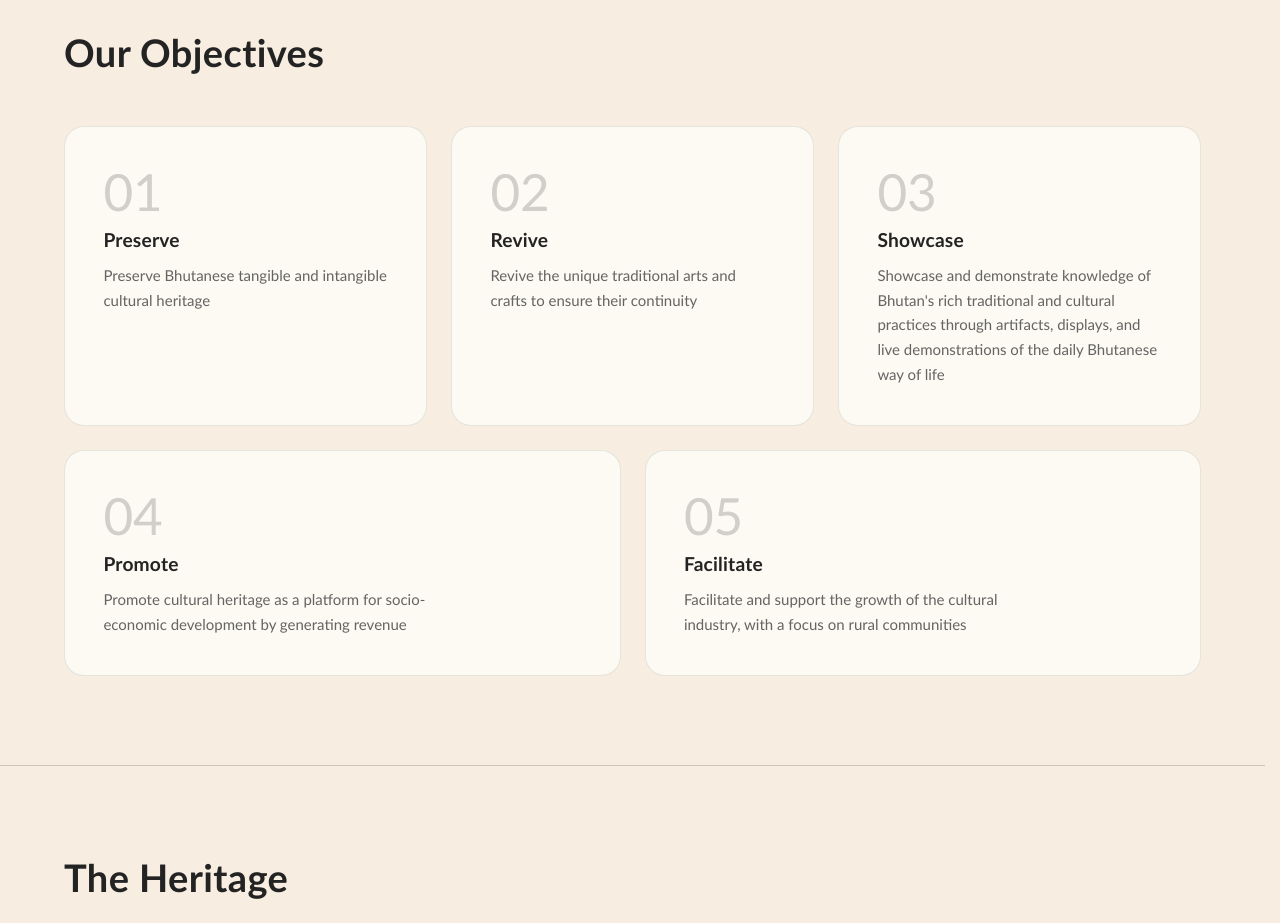
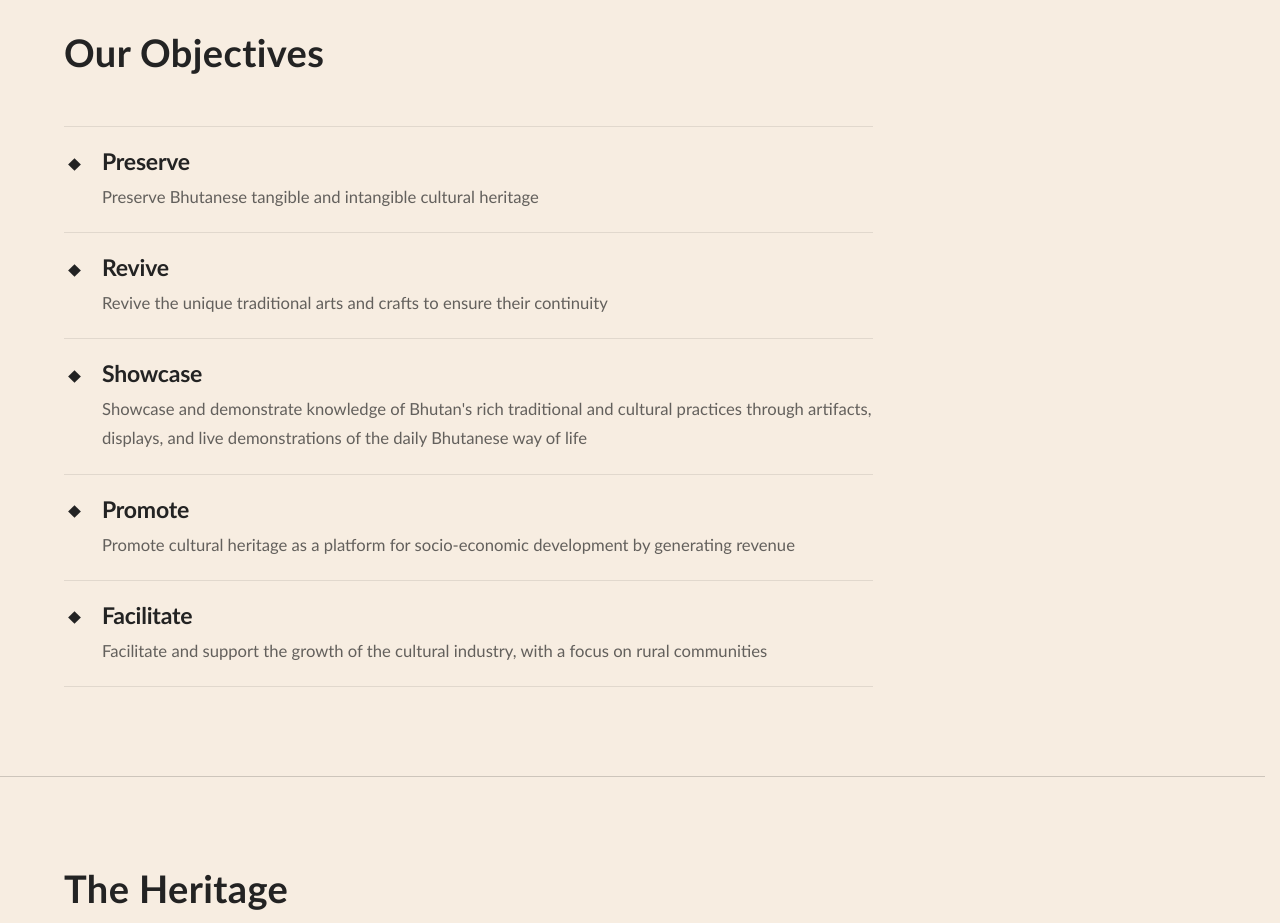
Before and after one commit to basanta-svg/flokheritage, a plain HTML site: page about.html in a window 1280 px wide. Shown: the part 1120-2043 px from the top of the page. Drawn offline with Linux system fonts and the light colour scheme.

Commit message:
About: objectives as a bulleted list with subtitles; bump stylesheet version
Co-Authored-By: Claude Sonnet 5.5 <noreply@anthropic.com>

```diff
--- a/about.html
+++ b/about.html
@@ -6,7 +6,7 @@
 <title>About — Folk Heritage</title>
 <meta name="description" content="Phelchey Toenkhyim, the Folk Heritage Museum's story, founding, vision and a room-by-room walk through the 19th-century manor, Kawajangsa, Thimphu.">
 <link rel="icon" type="image/png" href="assets/image/site%20icon.png">
-<link rel="stylesheet" href="styles.css?v=94">
+<link rel="stylesheet" href="styles.css?v=99">
 </head>
 <body>
 <a class="skip-link" href="#main">Skip to content</a>
@@ -115,33 +115,13 @@
   <section class="section">
     <div class="wrap">
       <h2 class="h-xl" style="margin-bottom: clamp(32px, 4vw, 56px);">Our Objectives</h2>
-      <div class="obj-grid">
-        <article class="obj-card">
-          <span class="obj-num" aria-hidden="true">01</span>
-          <h3 class="h-md">Preserve</h3>
-          <p class="card-desc">Preserve Bhutanese tangible and intangible cultural heritage</p>
-        </article>
-        <article class="obj-card">
-          <span class="obj-num" aria-hidden="true">02</span>
-          <h3 class="h-md">Revive</h3>
-          <p class="card-desc">Revive the unique traditional arts and crafts to ensure their continuity</p>
-        </article>
-        <article class="obj-card">
-          <span class="obj-num" aria-hidden="true">03</span>
-          <h3 class="h-md">Showcase</h3>
-          <p class="card-desc">Showcase and demonstrate knowledge of Bhutan's rich traditional and cultural practices through artifacts, displays, and live demonstrations of the daily Bhutanese way of life</p>
-        </article>
-        <article class="obj-card">
-          <span class="obj-num" aria-hidden="true">04</span>
-          <h3 class="h-md">Promote</h3>
-          <p class="card-desc">Promote cultural heritage as a platform for socio-economic development by generating revenue</p>
-        </article>
-        <article class="obj-card">
-          <span class="obj-num" aria-hidden="true">05</span>
-          <h3 class="h-md">Facilitate</h3>
-          <p class="card-desc">Facilitate and support the growth of the cultural industry, with a focus on rural communities</p>
-        </article>
-      </div>
+      <ul class="obj-list">
+        <li><h3 class="obj-title">Preserve</h3><p>Preserve Bhutanese tangible and intangible cultural heritage</p></li>
+        <li><h3 class="obj-title">Revive</h3><p>Revive the unique traditional arts and crafts to ensure their continuity</p></li>
+        <li><h3 class="obj-title">Showcase</h3><p>Showcase and demonstrate knowledge of Bhutan's rich traditional and cultural practices through artifacts, displays, and live demonstrations of the daily Bhutanese way of life</p></li>
+        <li><h3 class="obj-title">Promote</h3><p>Promote cultural heritage as a platform for socio-economic development by generating revenue</p></li>
+        <li><h3 class="obj-title">Facilitate</h3><p>Facilitate and support the growth of the cultural industry, with a focus on rural communities</p></li>
+      </ul>
     </div>
   </section>
 
--- a/styles.css
+++ b/styles.css
@@ -3126,3 +3126,32 @@ html.lb-open { overflow: hidden; }
 @media (max-width: 1024px) { .explore-card { flex-basis: 46%; } }
 @media (max-width: 600px) { .explore-card { flex-basis: 80%; } }
 .explore-controls { display: flex; justify-content: center; gap: 12px; margin-top: 40px; }
+
+/* About: objectives as a bulleted list */
+.obj-list { list-style: none; margin: 0; padding: 0; max-width: 82ch; }
+.obj-list li {
+  position: relative;
+  padding: 20px 0 20px 38px;
+  border-top: 1px solid var(--charcoal-10);
+  font-size: clamp(16px, 1.3vw, 18px);
+  line-height: 1.75;
+  color: var(--charcoal-70);
+  transition: padding-left 0.35s var(--ease), border-color 0.35s var(--ease);
+}
+.obj-list li:last-child { border-bottom: 1px solid var(--charcoal-10); }
+.obj-list li:hover { padding-left: 46px; border-top-color: var(--charcoal-40); }
+.obj-list li::before {
+  content: "";
+  position: absolute;
+  left: 6px;
+  top: 1.95em;
+  width: 9px;
+  height: 9px;
+  background: var(--color-charcoal);
+  transform: rotate(45deg);
+  transition: left 0.35s var(--ease);
+}
+.obj-list li:hover::before { left: 14px; }
+.obj-list .obj-title { margin: 0 0 6px; font-size: clamp(20px, 1.8vw, 24px); font-weight: 700; letter-spacing: -0.01em; line-height: 1.3; color: var(--color-charcoal); }
+.obj-list p { margin: 0; }
+@media (prefers-reduced-motion: reduce) { .obj-list li, .obj-list li::before { transition: none; } }
```
Also changed, not shown: about-advisory-committee.html (+1 -1 lines), about-our-team.html (+1 -1 lines), announcement-autumn-cham-evening.html (+1 -1 lines), announcement-new-textile-acquisition.html (+1 -1 lines), announcement-weaving-demonstration.html (+1 -1 lines), announcement.html (+1 -1 lines), architecture.html (+1 -1 lines), contact.html (+1 -1 lines), entrance.html (+1 -1 lines), ground-floor.html (+1 -1 lines), index.html (+1 -1 lines), inside-the-manor.html (+1 -1 lines), middle-floor.html (+1 -1 lines), specials.html (+1 -1 lines), 3 more files.
